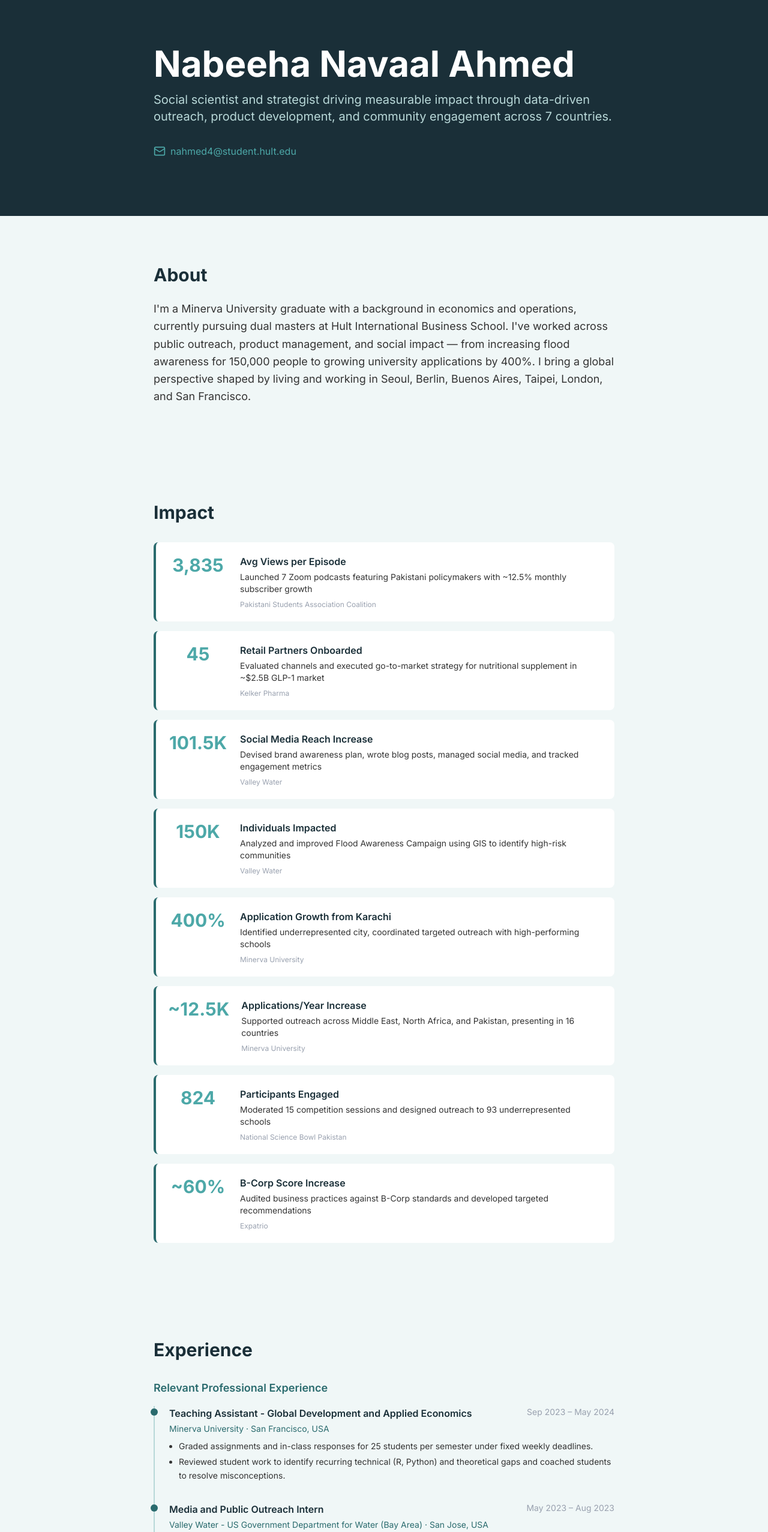
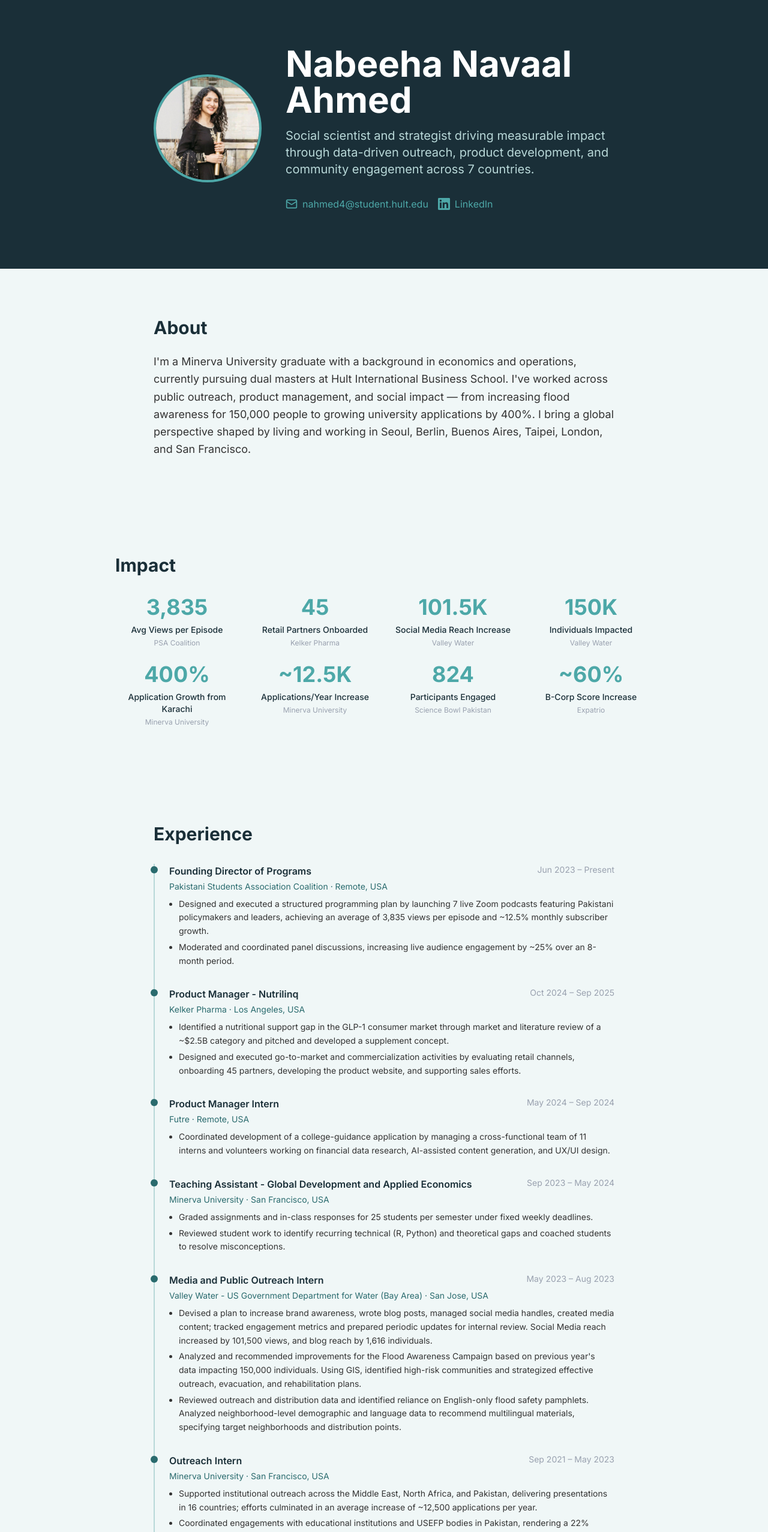
Before and after one commit to polynomialme/nabeeha, a Next.js app: page / in a window 1280 px wide. Shown: the part 20-2574 px from the top of the page at 60% size. Built offline with nearby package versions, Linux system fonts and the light colour scheme.

Commit message:
feat: profile photo, condensed impact grid, merged experience, contact form with fields, LinkedIn links

```diff
--- a/app/page.tsx
+++ b/app/page.tsx
@@ -15,13 +15,11 @@ export default function Home() {
         tagline={data.personal.tagline}
         email={data.personal.email}
         linkedin={data.personal.linkedin}
+        photo={data.personal.photo}
       />
       <About bio={data.personal.bio} />
       <Impact items={data.impact} />
-      <Experience
-        relevant={data.experience.relevant}
-        other={data.experience.other}
-      />
+      <Experience items={data.experience} />
       <Projects projects={data.projects} />
       <Education
         education={data.education}
--- a/components/Contact.tsx
+++ b/components/Contact.tsx
@@ -1,4 +1,7 @@
-import { Mail } from "lucide-react";
+"use client";
+
+import { useState } from "react";
+import { Mail, Send } from "lucide-react";
 
 function LinkedInIcon({ size = 18 }: { size?: number }) {
   return (
@@ -14,32 +17,92 @@ interface ContactProps {
 }
 
 export default function Contact({ email, linkedin }: ContactProps) {
+  const [name, setName] = useState("");
+  const [senderEmail, setSenderEmail] = useState("");
+  const [message, setMessage] = useState("");
+
+  function handleSubmit(e: React.FormEvent) {
+    e.preventDefault();
+    const subject = encodeURIComponent(`Message from ${name}`);
+    const body = encodeURIComponent(`From: ${name} (${senderEmail})\n\n${message}`);
+    window.location.href = `mailto:${email}?subject=${subject}&body=${body}`;
+  }
+
   return (
     <section id="contact" className="py-20 px-6 bg-teal-dark text-white">
-      <div className="max-w-3xl mx-auto text-center">
-        <h2 className="text-3xl font-bold mb-4">Get in Touch</h2>
-        <p className="text-teal-light mb-8">
+      <div className="max-w-3xl mx-auto">
+        <h2 className="text-3xl font-bold mb-4 text-center">Get in Touch</h2>
+        <p className="text-teal-light mb-10 text-center">
           Interested in working together? I'd love to hear from you.
         </p>
-        <div className="flex justify-center gap-6">
+
+        <div className="grid grid-cols-1 md:grid-cols-2 gap-10">
+          <form onSubmit={handleSubmit} className="space-y-4">
+            <div>
+              <label htmlFor="name" className="block text-sm text-teal-light mb-1">Name</label>
+              <input
+                id="name"
+                type="text"
+                required
+                value={name}
+                onChange={(e) => setName(e.target.value)}
+                className="w-full px-4 py-2 rounded-lg bg-white/10 border border-teal-light/30 text-white placeholder-teal-light/50 focus:outline-none focus:border-teal-accent"
+                placeholder="Your name"
+              />
+            </div>
+            <div>
+              <label htmlFor="email" className="block text-sm text-teal-light mb-1">Email</label>
+              <input
+                id="email"
+                type="email"
+                required
+                value={senderEmail}
+                onChange={(e) => setSenderEmail(e.target.value)}
+                className="w-full px-4 py-2 rounded-lg bg-white/10 border border-teal-light/30 text-white placeholder-teal-light/50 focus:outline-none focus:border-teal-accent"
+                placeholder="your@email.com"
+              />
+            </div>
+            <div>
+              <label htmlFor="message" className="block text-sm text-teal-light mb-1">Message</label>
+              <textarea
+                id="message"
+                required
+                rows={4}
+                value={message}
+                onChange={(e) => setMessage(e.target.value)}
+                className="w-full px-4 py-2 rounded-lg bg-white/10 border border-teal-light/30 text-white placeholder-teal-light/50 focus:outline-none focus:border-teal-accent resize-none"
+                placeholder="What would you like to discuss?"
+              />
+            </div>
+            <button
+              type="submit"
+              className="flex items-center gap-2 px-6 py-3 bg-teal-primary rounded-lg hover:bg-teal-accent transition-colors font-medium"
+            >
+              <Send size={18} />
+              Send Message
+            </button>
+          </form>
+
+          <div className="flex flex-col justify-center gap-4">
             <a
               href={`mailto:${email}`}
-            className="flex items-center gap-2 px-6 py-3 bg-teal-primary rounded-lg hover:bg-teal-accent transition-colors"
+              className="flex items-center gap-3 text-teal-light hover:text-white transition-colors"
             >
-            <Mail size={18} />
-            Email
+              <Mail size={20} />
+              <span>{email}</span>
             </a>
             {linkedin && (
               <a
                 href={linkedin}
                 target="_blank"
                 rel="noopener noreferrer"
-              className="flex items-center gap-2 px-6 py-3 border border-teal-light rounded-lg hover:bg-teal-primary transition-colors"
+                className="flex items-center gap-3 text-teal-light hover:text-white transition-colors"
               >
-              <LinkedInIcon size={18} />
-              LinkedIn
+                <LinkedInIcon size={20} />
+                <span>LinkedIn</span>
               </a>
             )}
+          </div>
         </div>
       </div>
     </section>
--- a/components/Experience.tsx
+++ b/components/Experience.tsx
@@ -8,8 +8,7 @@ interface ExperienceItem {
 }
 
 interface ExperienceProps {
-  relevant: ExperienceItem[];
-  other: ExperienceItem[];
+  items: ExperienceItem[];
 }
 
 function formatDate(date: string | null): string {
@@ -17,6 +16,13 @@ function formatDate(date: string | null): string {
   const [year, month] = date.split("-");
   const months = ["Jan", "Feb", "Mar", "Apr", "May", "Jun", "Jul", "Aug", "Sep", "Oct", "Nov", "Dec"];
   return `${months[parseInt(month) - 1]} ${year}`;
+}
+
+function sortByDate(a: ExperienceItem, b: ExperienceItem): number {
+  const aEnd = a.endDate ? new Date(a.endDate).getTime() : Date.now();
+  const bEnd = b.endDate ? new Date(b.endDate).getTime() : Date.now();
+  if (bEnd !== aEnd) return bEnd - aEnd;
+  return new Date(b.startDate).getTime() - new Date(a.startDate).getTime();
 }
 
 function ExperienceEntry({ item }: { item: ExperienceItem }) {
@@ -43,29 +49,15 @@ function ExperienceEntry({ item }: { item: ExperienceItem }) {
   );
 }
 
-export default function Experience({ relevant, other }: ExperienceProps) {
-  const sortByDate = (a: ExperienceItem, b: ExperienceItem) =>
-    new Date(b.startDate).getTime() - new Date(a.startDate).getTime();
+export default function Experience({ items }: ExperienceProps) {
+  const sorted = [...items].sort(sortByDate);
 
   return (
     <section id="experience" className="py-20 px-6 bg-teal-bg">
       <div className="max-w-3xl mx-auto">
         <h2 className="text-3xl font-bold text-teal-dark mb-8">Experience</h2>
-
-        <h3 className="text-lg font-semibold text-teal-primary mb-4">
-          Relevant Professional Experience
-        </h3>
-        <div className="mb-10">
-          {[...relevant].sort(sortByDate).map((item, i) => (
-            <ExperienceEntry key={i} item={item} />
-          ))}
-        </div>
-
-        <h3 className="text-lg font-semibold text-teal-primary mb-4">
-          Other Professional Experience
-        </h3>
         <div>
-          {[...other].sort(sortByDate).map((item, i) => (
+          {sorted.map((item, i) => (
             <ExperienceEntry key={i} item={item} />
           ))}
         </div>
--- a/components/Hero.tsx
+++ b/components/Hero.tsx
@@ -1,4 +1,5 @@
 import { Mail } from "lucide-react";
+import Image from "next/image";
 
 function LinkedInIcon({ size = 20 }: { size?: number }) {
   return (
@@ -13,15 +14,29 @@ interface HeroProps {
   tagline: string;
   email: string;
   linkedin: string;
+  photo?: string;
 }
 
-export default function Hero({ name, tagline, email, linkedin }: HeroProps) {
+export default function Hero({ name, tagline, email, linkedin, photo }: HeroProps) {
   return (
     <section className="bg-teal-dark text-white py-24 px-6">
-      <div className="max-w-3xl mx-auto">
+      <div className="max-w-3xl mx-auto flex flex-col md:flex-row items-center gap-10">
+        {photo && (
+          <div className="shrink-0">
+            <Image
+              src={photo}
+              alt={name}
+              width={180}
+              height={180}
+              className="rounded-full object-cover w-[180px] h-[180px] border-4 border-teal-accent"
+              priority
+            />
+          </div>
+        )}
+        <div>
           <h1 className="text-5xl md:text-6xl font-bold mb-4">{name}</h1>
           <p className="text-xl text-teal-light mb-8">{tagline}</p>
-        <div className="flex gap-4">
+          <div className="flex flex-wrap gap-4">
             <a
               href={`mailto:${email}`}
               className="flex items-center gap-2 text-teal-accent hover:text-white transition-colors"
@@ -42,6 +57,7 @@ export default function Hero({ name, tagline, email, linkedin }: HeroProps) {
             )}
           </div>
         </div>
+      </div>
     </section>
   );
 }
--- a/components/Impact.tsx
+++ b/components/Impact.tsx
@@ -1,7 +1,6 @@
 interface ImpactItem {
   number: string;
   label: string;
-  description: string;
   org: string;
   date: string;
 }
@@ -17,22 +16,18 @@ export default function Impact({ items }: ImpactProps) {
 
   return (
     <section id="impact" className="py-20 px-6">
-      <div className="max-w-3xl mx-auto">
+      <div className="max-w-4xl mx-auto">
         <h2 className="text-3xl font-bold text-teal-dark mb-8">Impact</h2>
-        <div className="flex flex-col gap-4">
+        <div className="grid grid-cols-2 md:grid-cols-4 gap-6">
           {sorted.map((item, i) => (
-            <div
-              key={i}
-              className="flex items-start gap-5 bg-white rounded-lg p-5 border-l-4 border-teal-primary"
-            >
-              <div className="text-3xl font-bold text-teal-accent min-w-[100px] text-center shrink-0">
+            <div key={i} className="text-center">
+              <div className="text-3xl md:text-4xl font-bold text-teal-accent mb-2">
                 {item.number}
               </div>
-              <div>
-                <div className="font-semibold text-teal-dark">{item.label}</div>
-                <p className="text-sm mt-1">{item.description}</p>
-                <p className="text-xs text-gray-400 mt-2">{item.org}</p>
+              <div className="text-sm font-medium text-teal-dark mb-1">
+                {item.label}
               </div>
+              <div className="text-xs text-gray-400">{item.org}</div>
             </div>
           ))}
         </div>
--- a/data.json
+++ b/data.json
@@ -4,117 +4,60 @@
     "tagline": "Social scientist and strategist driving measurable impact through data-driven outreach, product development, and community engagement across 7 countries.",
     "bio": "I'm a Minerva University graduate with a background in economics and operations, currently pursuing dual masters at Hult International Business School. I've worked across public outreach, product management, and social impact — from increasing flood awareness for 150,000 people to growing university applications by 400%. I bring a global perspective shaped by living and working in Seoul, Berlin, Buenos Aires, Taipei, London, and San Francisco.",
     "email": "nahmed4@student.hult.edu",
-    "linkedin": ""
+    "linkedin": "https://www.linkedin.com/in/nabeehaahmed/",
+    "photo": "/photo.jpg"
   },
   "impact": [
     {
       "number": "45",
       "label": "Retail Partners Onboarded",
-      "description": "Evaluated channels and executed go-to-market strategy for nutritional supplement in ~$2.5B GLP-1 market",
       "org": "Kelker Pharma",
       "date": "2025-09"
     },
     {
       "number": "101.5K",
       "label": "Social Media Reach Increase",
-      "description": "Devised brand awareness plan, wrote blog posts, managed social media, and tracked engagement metrics",
       "org": "Valley Water",
       "date": "2023-08"
     },
     {
       "number": "400%",
       "label": "Application Growth from Karachi",
-      "description": "Identified underrepresented city, coordinated targeted outreach with high-performing schools",
       "org": "Minerva University",
       "date": "2023-05"
     },
     {
       "number": "150K",
       "label": "Individuals Impacted",
-      "description": "Analyzed and improved Flood Awareness Campaign using GIS to identify high-risk communities",
       "org": "Valley Water",
       "date": "2023-08"
     },
     {
       "number": "~12.5K",
       "label": "Applications/Year Increase",
-      "description": "Supported outreach across Middle East, North Africa, and Pakistan, presenting in 16 countries",
       "org": "Minerva University",
       "date": "2023-05"
     },
     {
       "number": "3,835",
       "label": "Avg Views per Episode",
-      "description": "Launched 7 Zoom podcasts featuring Pakistani policymakers with ~12.5% monthly subscriber growth",
-      "org": "Pakistani Students Association Coalition",
+      "org": "PSA Coalition",
       "date": "2026-05"
     },
     {
       "number": "~60%",
       "label": "B-Corp Score Increase",
-      "description": "Audited business practices against B-Corp standards and developed targeted recommendations",
       "org": "Expatrio",
       "date": "2021-04"
     },
     {
       "number": "824",
       "label": "Participants Engaged",
-      "description": "Moderated 15 competition sessions and designed outreach to 93 underrepresented schools",
-      "org": "National Science Bowl Pakistan",
+      "org": "Science Bowl Pakistan",
       "date": "2023-05"
     }
   ],
-  "experience": {
-    "relevant": [
-      {
-        "title": "Media and Public Outreach Intern",
-        "org": "Valley Water - US Government Department for Water (Bay Area)",
-        "location": "San Jose, USA",
-        "startDate": "2023-05",
-        "endDate": "2023-08",
-        "bullets": [
-          "Devised a plan to increase brand awareness, wrote blog posts, managed social media handles, created media content; tracked engagement metrics and prepared periodic updates for internal review. Social Media reach increased by 101,500 views, and blog reach by 1,616 individuals.",
-          "Analyzed and recommended improvements for the Flood Awareness Campaign based on previous year's data impacting 150,000 individuals. Using GIS, identified high-risk communities and strategized effective outreach, evacuation, and rehabilitation plans.",
-          "Reviewed outreach and distribution data and identified reliance on English-only flood safety pamphlets. Analyzed neighborhood-level demographic and language data to recommend multilingual materials, specifying target neighborhoods and distribution points."
-        ]
-      },
-      {
-        "title": "Outreach Intern",
-        "org": "Minerva University",
-        "location": "San Francisco, USA",
-        "startDate": "2021-09",
-        "endDate": "2023-05",
-        "bullets": [
-          "Supported institutional outreach across the Middle East, North Africa, and Pakistan, delivering presentations in 16 countries; efforts culminated in an average increase of ~12,500 applications per year.",
-          "Coordinated engagements with educational institutions and USEFP bodies in Pakistan, rendering a 22% growth in Minerva's reach within Pakistan.",
-          "Reviewed application data to identify Karachi as an underrepresented city; supported targeted outreach contributing to a 400% increase in applications from the region."
-        ]
-      },
-      {
-        "title": "Teaching Assistant - Global Development and Applied Economics",
-        "org": "Minerva University",
-        "location": "San Francisco, USA",
-        "startDate": "2023-09",
-        "endDate": "2024-05",
-        "bullets": [
-          "Graded assignments and in-class responses for 25 students per semester under fixed weekly deadlines.",
-          "Reviewed student work to identify recurring technical (R, Python) and theoretical gaps and coached students to resolve misconceptions."
-        ]
-      },
-      {
-        "title": "Fellow, Outstanding Contribution Award",
-        "org": "Akhuwat Fellowship",
-        "location": "Lahore, Pakistan",
-        "startDate": "2022-06",
-        "endDate": "2022-08",
-        "bullets": [
-          "Analyzed public health data to identify gaps in First Aid Awareness Programs within underprivileged communities, leading to an Urdu-language intervention.",
-          "Collaborated with 4 doctors to develop a standardized First Aid syllabus in Urdu covering all age groups and core emergency scenarios.",
-          "Organized and delivered 5 First Aid awareness sessions, educating 67 students across targeted communities."
-        ]
-      }
-    ],
-    "other": [
+  "experience": [
     {
       "title": "Product Manager - Nutrilinq",
       "org": "Kelker Pharma",
@@ -137,6 +80,17 @@
       ]
     },
     {
+      "title": "Teaching Assistant - Global Development and Applied Economics",
+      "org": "Minerva University",
+      "location": "San Francisco, USA",
+      "startDate": "2023-09",
+      "endDate": "2024-05",
+      "bullets": [
+        "Graded assignments and in-class responses for 25 students per semester under fixed weekly deadlines.",
+        "Reviewed student work to identify recurring technical (R, Python) and theoretical gaps and coached students to resolve misconceptions."
+      ]
+    },
+    {
       "title": "Founding Director of Programs",
       "org": "Pakistani Students Association Coalition",
       "location": "Remote, USA",
@@ -145,6 +99,42 @@
       "bullets": [
         "Designed and executed a structured programming plan by launching 7 live Zoom podcasts featuring Pakistani policymakers and leaders, achieving an average of 3,835 views per episode and ~12.5% monthly subscriber growth.",
         "Moderated and coordinated panel discussions, increasing live audience engagement by ~25% over an 8-month period."
+      ]
+    },
+    {
+      "title": "Media and Public Outreach Intern",
+      "org": "Valley Water - US Government Department for Water (Bay Area)",
+      "location": "San Jose, USA",
+      "startDate": "2023-05",
+      "endDate": "2023-08",
+      "bullets": [
+        "Devised a plan to increase brand awareness, wrote blog posts, managed social media handles, created media content; tracked engagement metrics and prepared periodic updates for internal review. Social Media reach increased by 101,500 views, and blog reach by 1,616 individuals.",
+        "Analyzed and recommended improvements for the Flood Awareness Campaign based on previous year's data impacting 150,000 individuals. Using GIS, identified high-risk communities and strategized effective outreach, evacuation, and rehabilitation plans.",
+        "Reviewed outreach and distribution data and identified reliance on English-only flood safety pamphlets. Analyzed neighborhood-level demographic and language data to recommend multilingual materials, specifying target neighborhoods and distribution points."
+      ]
+    },
+    {
+      "title": "Fellow, Outstanding Contribution Award",
+      "org": "Akhuwat Fellowship",
+      "location": "Lahore, Pakistan",
+      "startDate": "2022-06",
+      "endDate": "2022-08",
+      "bullets": [
+        "Analyzed public health data to identify gaps in First Aid Awareness Programs within underprivileged communities, leading to an Urdu-language intervention.",
+        "Collaborated with 4 doctors to develop a standardized First Aid syllabus in Urdu covering all age groups and core emergency scenarios.",
+        "Organized and delivered 5 First Aid awareness sessions, educating 67 students across targeted communities."
+      ]
+    },
+    {
+      "title": "Outreach Intern",
+      "org": "Minerva University",
+      "location": "San Francisco, USA",
+      "startDate": "2021-09",
+      "endDate": "2023-05",
+      "bullets": [
+        "Supported institutional outreach across the Middle East, North Africa, and Pakistan, delivering presentations in 16 countries; efforts culminated in an average increase of ~12,500 applications per year.",
+        "Coordinated engagements with educational institutions and USEFP bodies in Pakistan, rendering a 22% growth in Minerva's reach within Pakistan.",
+        "Reviewed application data to identify Karachi as an underrepresented city; supported targeted outreach contributing to a 400% increase in applications from the region."
       ]
     },
     {
@@ -169,8 +159,7 @@
         "Managed a research team of 4 contributors to deliver a consolidated pitch deck with evidence-based recommendations for policy discussion."
       ]
     }
-    ]
-  },
+  ],
   "projects": [
     {
       "name": "Flood Awareness Campaign Optimization",
--- a/next.config.ts
+++ b/next.config.ts
@@ -2,6 +2,9 @@ import type { NextConfig } from "next";
 
 const nextConfig: NextConfig = {
   output: "export",
+  images: {
+    unoptimized: true,
+  },
 };
 
 export default nextConfig;
```
Also changed, not shown: public/photo.jpg (added). Lines whose indentation alone changed are shown as unchanged.
